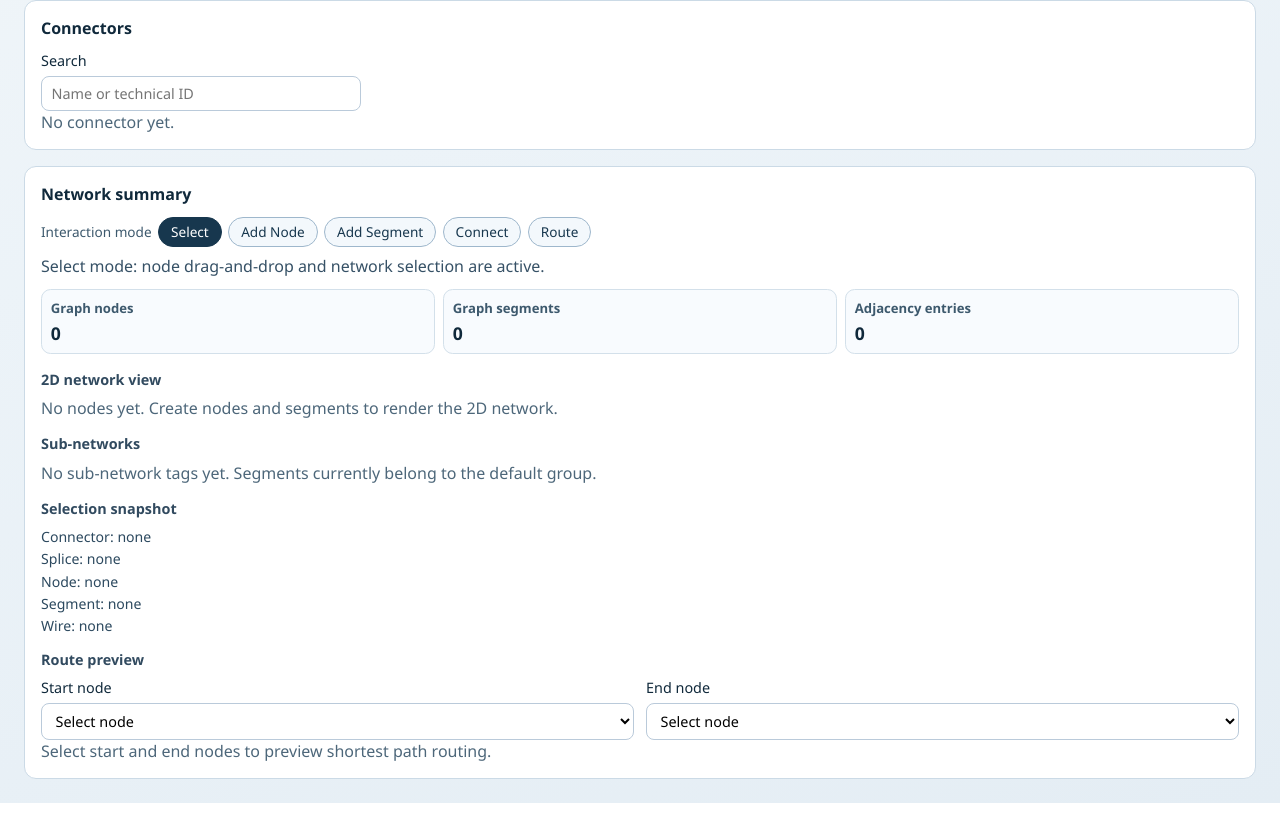
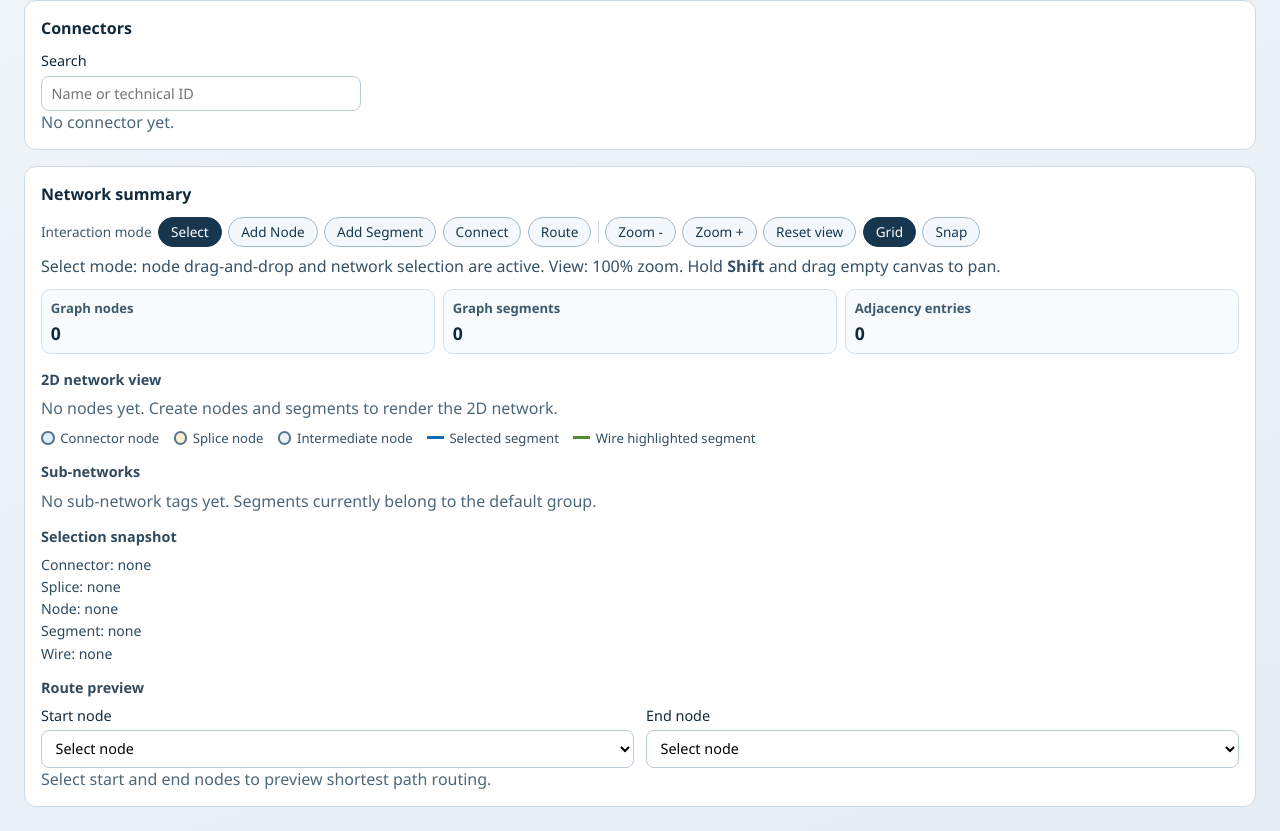
Before and after one commit to AlexAgo83/electrical-plan-editor, a React (Vite) app: page / in a window 1280 px wide. Shown: the part 691-1522 px from the top of the page. Before the commit the page ends 1494 px from the top, so only its background shows below. Built offline with nearby package versions, Linux system fonts and the light colour scheme.

Commit message:
feat: add canvas zoom pan grid snap and legend

```diff
--- a/src/app/App.tsx
+++ b/src/app/App.tsx
@@ -2,6 +2,7 @@ import {
   type FormEvent,
   type MouseEvent as ReactMouseEvent,
   type ReactElement,
+  type WheelEvent as ReactWheelEvent,
   useCallback,
   useEffect,
   useMemo,
@@ -83,6 +84,9 @@ function normalizeSearch(raw: string): string {
 const NETWORK_VIEW_WIDTH = 760;
 const NETWORK_VIEW_HEIGHT = 420;
 const HISTORY_LIMIT = 60;
+const NETWORK_GRID_STEP = 20;
+const NETWORK_MIN_SCALE = 0.6;
+const NETWORK_MAX_SCALE = 2.2;
 
 interface NodePosition {
   x: number;
@@ -117,6 +121,10 @@ interface SpliceSynthesisRow {
 
 function clamp(value: number, min: number, max: number): number {
   return Math.min(max, Math.max(min, value));
+}
+
+function snapToGrid(value: number, step: number): number {
+  return Math.round(value / step) * step;
 }
 
 function sortByNameAndTechnicalId<T>(
@@ -298,10 +306,21 @@ export function App({ store = appStore }: AppProps): ReactElement {
   });
   const [manualNodePositions, setManualNodePositions] = useState<Record<NodeId, NodePosition>>({} as Record<NodeId, NodePosition>);
   const [draggingNodeId, setDraggingNodeId] = useState<NodeId | null>(null);
+  const [isPanningNetwork, setIsPanningNetwork] = useState(false);
+  const [showNetworkGrid, setShowNetworkGrid] = useState(true);
+  const [snapNodesToGrid, setSnapNodesToGrid] = useState(false);
+  const [networkScale, setNetworkScale] = useState(1);
+  const [networkOffset, setNetworkOffset] = useState<NodePosition>({ x: 0, y: 0 });
   const [undoStack, setUndoStack] = useState<ReturnType<AppStore["getState"]>[]>([]);
   const [redoStack, setRedoStack] = useState<ReturnType<AppStore["getState"]>[]>([]);
   const [saveStatus, setSaveStatus] = useState<"saved" | "unsaved" | "error">("saved");
   const saveStatusTimeoutRef = useRef<ReturnType<typeof setTimeout> | null>(null);
+  const panStartRef = useRef<{
+    clientX: number;
+    clientY: number;
+    offsetX: number;
+    offsetY: number;
+  } | null>(null);
 
   const selected = selectSelection(state);
   const selectedConnectorId = selected?.kind === "connector" ? (selected.id as ConnectorId) : null;
@@ -1545,18 +1564,34 @@ export function App({ store = appStore }: AppProps): ReactElement {
     setPendingNewNodePosition(coordinates);
   }
 
-  function getSvgCoordinates(svgElement: SVGSVGElement, clientX: number, clientY: number): NodePosition | null {
+  function getLocalSvgPoint(svgElement: SVGSVGElement, clientX: number, clientY: number): NodePosition | null {
     const bounds = svgElement.getBoundingClientRect();
     if (bounds.width <= 0 || bounds.height <= 0) {
       return null;
     }
 
-    const localX = ((clientX - bounds.left) / bounds.width) * NETWORK_VIEW_WIDTH;
-    const localY = ((clientY - bounds.top) / bounds.height) * NETWORK_VIEW_HEIGHT;
-
     return {
-      x: clamp(localX, 20, NETWORK_VIEW_WIDTH - 20),
-      y: clamp(localY, 20, NETWORK_VIEW_HEIGHT - 20)
+      x: ((clientX - bounds.left) / bounds.width) * NETWORK_VIEW_WIDTH,
+      y: ((clientY - bounds.top) / bounds.height) * NETWORK_VIEW_HEIGHT
+    };
+  }
+
+  function getSvgCoordinates(svgElement: SVGSVGElement, clientX: number, clientY: number): NodePosition | null {
+    const localPoint = getLocalSvgPoint(svgElement, clientX, clientY);
+    if (localPoint === null) {
+      return null;
+    }
+
+    const localX = localPoint.x;
+    const localY = localPoint.y;
+    const modelX = (localX - networkOffset.x) / networkScale;
+    const modelY = (localY - networkOffset.y) / networkScale;
+    const snappedX = snapNodesToGrid ? snapToGrid(modelX, NETWORK_GRID_STEP) : modelX;
+    const snappedY = snapNodesToGrid ? snapToGrid(modelY, NETWORK_GRID_STEP) : modelY;
+
+    return {
+      x: clamp(snappedX, 20, NETWORK_VIEW_WIDTH - 20),
+      y: clamp(snappedY, 20, NETWORK_VIEW_HEIGHT - 20)
     };
   }
 
@@ -1569,8 +1604,77 @@ export function App({ store = appStore }: AppProps): ReactElement {
     handleNetworkNodeClick(nodeId);
   }
 
+  function handleNetworkCanvasMouseDown(event: ReactMouseEvent<SVGSVGElement>): void {
+    if (!event.shiftKey) {
+      return;
+    }
+
+    if (event.target !== event.currentTarget) {
+      return;
+    }
+
+    event.preventDefault();
+    panStartRef.current = {
+      clientX: event.clientX,
+      clientY: event.clientY,
+      offsetX: networkOffset.x,
+      offsetY: networkOffset.y
+    };
+    setIsPanningNetwork(true);
+  }
+
+  function handleNetworkWheel(event: ReactWheelEvent<SVGSVGElement>): void {
+    event.preventDefault();
+
+    const localPoint = getLocalSvgPoint(event.currentTarget, event.clientX, event.clientY);
+    if (localPoint === null) {
+      return;
+    }
+
+    const zoomFactor = event.deltaY < 0 ? 1.08 : 0.92;
+    const nextScale = clamp(networkScale * zoomFactor, NETWORK_MIN_SCALE, NETWORK_MAX_SCALE);
+    if (nextScale === networkScale) {
+      return;
+    }
+
+    const modelX = (localPoint.x - networkOffset.x) / networkScale;
+    const modelY = (localPoint.y - networkOffset.y) / networkScale;
+    setNetworkScale(nextScale);
+    setNetworkOffset({
+      x: localPoint.x - modelX * nextScale,
+      y: localPoint.y - modelY * nextScale
+    });
+  }
+
+  function handleZoomAction(target: "in" | "out" | "reset"): void {
+    if (target === "reset") {
+      setNetworkScale(1);
+      setNetworkOffset({ x: 0, y: 0 });
+      return;
+    }
+
+    setNetworkScale((current) =>
+      clamp(current * (target === "in" ? 1.12 : 0.88), NETWORK_MIN_SCALE, NETWORK_MAX_SCALE)
+    );
+  }
+
   function handleNetworkMouseMove(event: ReactMouseEvent<SVGSVGElement>): void {
     if (draggingNodeId === null) {
+      if (panStartRef.current === null) {
+        return;
+      }
+
+      const bounds = event.currentTarget.getBoundingClientRect();
+      if (bounds.width <= 0 || bounds.height <= 0) {
+        return;
+      }
+
+      const deltaX = ((event.clientX - panStartRef.current.clientX) / bounds.width) * NETWORK_VIEW_WIDTH;
+      const deltaY = ((event.clientY - panStartRef.current.clientY) / bounds.height) * NETWORK_VIEW_HEIGHT;
+      setNetworkOffset({
+        x: panStartRef.current.offsetX + deltaX,
+        y: panStartRef.current.offsetY + deltaY
+      });
       return;
     }
 
@@ -1588,6 +1692,11 @@ export function App({ store = appStore }: AppProps): ReactElement {
   function stopNetworkNodeDrag(): void {
     if (draggingNodeId !== null) {
       setDraggingNodeId(null);
+    }
+
+    if (panStartRef.current !== null) {
+      panStartRef.current = null;
+      setIsPanningNetwork(false);
     }
   }
 
@@ -1609,6 +1718,7 @@ export function App({ store = appStore }: AppProps): ReactElement {
               ? "Connect mode: click first connector/splice node to set wire endpoint A."
               : `Connect mode: endpoint A captured on '${modeAnchorNodeId}'. Click second connector/splice node.`
             : "Route mode: click start node then end node to fill route preview.";
+  const networkScalePercent = Math.round(networkScale * 100);
 
   const networkSummaryPanel = (
     <section className="panel">
@@ -1631,8 +1741,34 @@ export function App({ store = appStore }: AppProps): ReactElement {
             {label}
           </button>
         ))}
+        <span className="canvas-toolbar-separator" />
+        <button type="button" className="workspace-tab" onClick={() => handleZoomAction("out")}>
+          Zoom -
+        </button>
+        <button type="button" className="workspace-tab" onClick={() => handleZoomAction("in")}>
+          Zoom +
+        </button>
+        <button type="button" className="workspace-tab" onClick={() => handleZoomAction("reset")}>
+          Reset view
+        </button>
+        <button
+          type="button"
+          className={showNetworkGrid ? "workspace-tab is-active" : "workspace-tab"}
+          onClick={() => setShowNetworkGrid((current) => !current)}
+        >
+          Grid
+        </button>
+        <button
+          type="button"
+          className={snapNodesToGrid ? "workspace-tab is-active" : "workspace-tab"}
+          onClick={() => setSnapNodesToGrid((current) => !current)}
+        >
+          Snap
+        </button>
       </div>
-      <p className="meta-line">{interactionModeHint}</p>
+      <p className="meta-line">
+        {interactionModeHint} View: {networkScalePercent}% zoom. Hold <strong>Shift</strong> and drag empty canvas to pan.
+      </p>
       <div className="summary-grid">
         <article>
           <h3>Graph nodes</h3>
@@ -1652,17 +1788,51 @@ export function App({ store = appStore }: AppProps): ReactElement {
       {nodes.length === 0 ? (
         <p className="empty-copy">No nodes yet. Create nodes and segments to render the 2D network.</p>
       ) : (
-        <div className="network-canvas-shell">
+        <div className={`network-canvas-shell${isPanningNetwork ? " is-panning" : ""}`}>
           <svg
             className="network-svg"
             role="img"
             aria-label="2D network diagram"
             viewBox={`0 0 ${NETWORK_VIEW_WIDTH} ${NETWORK_VIEW_HEIGHT}`}
+            onMouseDown={handleNetworkCanvasMouseDown}
             onClick={handleNetworkCanvasClick}
+            onWheel={handleNetworkWheel}
             onMouseMove={handleNetworkMouseMove}
             onMouseUp={stopNetworkNodeDrag}
             onMouseLeave={stopNetworkNodeDrag}
           >
+            {showNetworkGrid ? (
+              <g
+                className="network-grid"
+                transform={`translate(${networkOffset.x} ${networkOffset.y}) scale(${networkScale})`}
+              >
+                {Array.from({ length: Math.floor(NETWORK_VIEW_WIDTH / NETWORK_GRID_STEP) + 1 }).map((_, index) => {
+                  const position = index * NETWORK_GRID_STEP;
+                  return (
+                    <line
+                      key={`grid-v-${position}`}
+                      x1={position}
+                      y1={0}
+                      x2={position}
+                      y2={NETWORK_VIEW_HEIGHT}
+                    />
+                  );
+                })}
+                {Array.from({ length: Math.floor(NETWORK_VIEW_HEIGHT / NETWORK_GRID_STEP) + 1 }).map((_, index) => {
+                  const position = index * NETWORK_GRID_STEP;
+                  return (
+                    <line
+                      key={`grid-h-${position}`}
+                      x1={0}
+                      y1={position}
+                      x2={NETWORK_VIEW_WIDTH}
+                      y2={position}
+                    />
+                  );
+                })}
+              </g>
+            ) : null}
+            <g transform={`translate(${networkOffset.x} ${networkOffset.y}) scale(${networkScale})`}>
               {segments.map((segment) => {
                 const nodeAPosition = networkNodePositions[segment.nodeA];
                 const nodeBPosition = networkNodePositions[segment.nodeB];
@@ -1740,9 +1910,27 @@ export function App({ store = appStore }: AppProps): ReactElement {
                   </g>
                 );
               })}
+            </g>
           </svg>
         </div>
       )}
+      <ul className="network-legend">
+        <li>
+          <span className="legend-swatch connector" /> Connector node
+        </li>
+        <li>
+          <span className="legend-swatch splice" /> Splice node
+        </li>
+        <li>
+          <span className="legend-swatch intermediate" /> Intermediate node
+        </li>
+        <li>
+          <span className="legend-line selected" /> Selected segment
+        </li>
+        <li>
+          <span className="legend-line wire" /> Wire highlighted segment
+        </li>
+      </ul>
 
       <h3 className="summary-title">Sub-networks</h3>
       {subNetworkSummaries.length === 0 ? (
--- a/src/app/styles.css
+++ b/src/app/styles.css
@@ -373,6 +373,12 @@ button {
   color: #3d596d;
 }
 
+.canvas-toolbar-separator {
+  width: 1px;
+  height: 1.35rem;
+  background: #c7d7e4;
+}
+
 .status-chip {
   display: inline-flex;
   align-items: center;
@@ -543,10 +549,21 @@ button {
   padding: 0.35rem;
 }
 
+.network-canvas-shell.is-panning {
+  cursor: grabbing;
+}
+
 .network-svg {
   display: block;
   width: 100%;
   min-height: 360px;
+  touch-action: none;
+}
+
+.network-grid line {
+  stroke: #d5e1eb;
+  stroke-width: 0.8;
+  pointer-events: none;
 }
 
 .network-segment {
@@ -613,3 +630,55 @@ button {
   fill: #183549;
   pointer-events: none;
 }
+
+.network-legend {
+  margin: 0.6rem 0 0;
+  padding: 0;
+  list-style: none;
+  display: flex;
+  flex-wrap: wrap;
+  gap: 0.6rem 0.9rem;
+  color: #345167;
+  font-size: 0.82rem;
+}
+
+.network-legend li {
+  display: inline-flex;
+  align-items: center;
+  gap: 0.35rem;
+}
+
+.legend-swatch {
+  width: 0.85rem;
+  height: 0.85rem;
+  border-radius: 50%;
+  border: 2px solid #55748d;
+  display: inline-block;
+}
+
+.legend-swatch.connector {
+  background: #dff0ff;
+}
+
+.legend-swatch.splice {
+  background: #fdeecf;
+}
+
+.legend-swatch.intermediate {
+  background: #ecf2f7;
+}
+
+.legend-line {
+  width: 1.05rem;
+  height: 0;
+  border-top: 3px solid #7f99af;
+  display: inline-block;
+}
+
+.legend-line.selected {
+  border-top-color: #0f6cb8;
+}
+
+.legend-line.wire {
+  border-top-color: #4f8d2d;
+}
```
Lines whose indentation alone changed are shown as unchanged.
